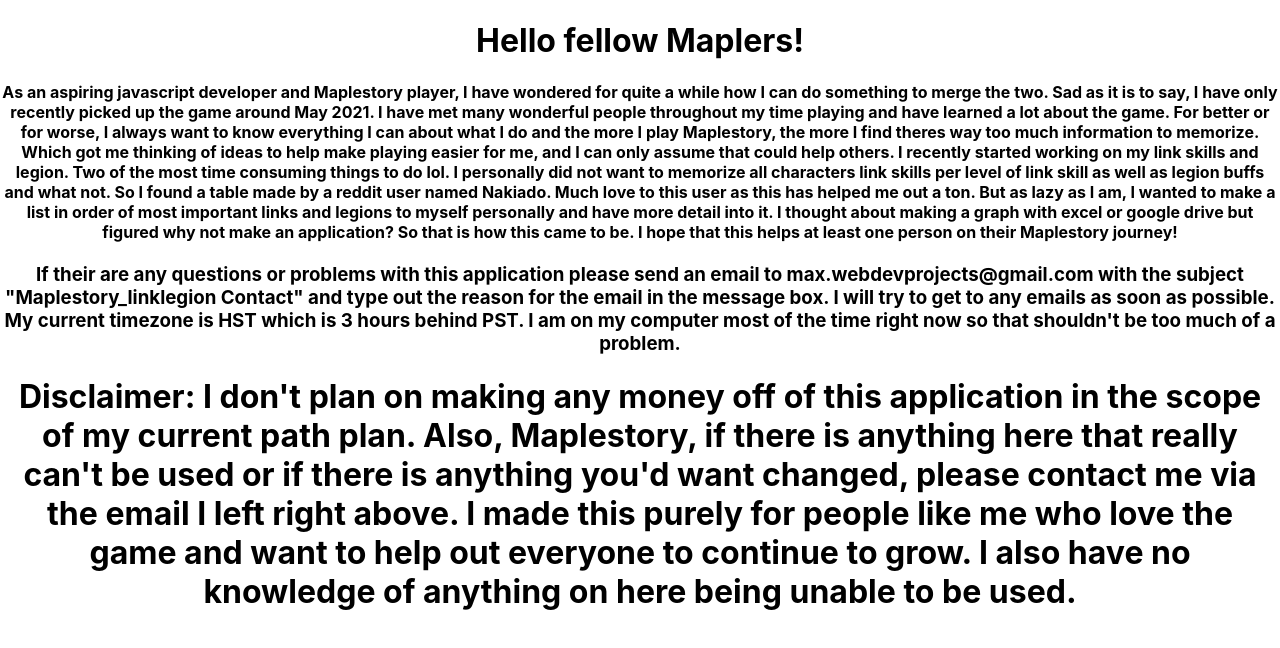
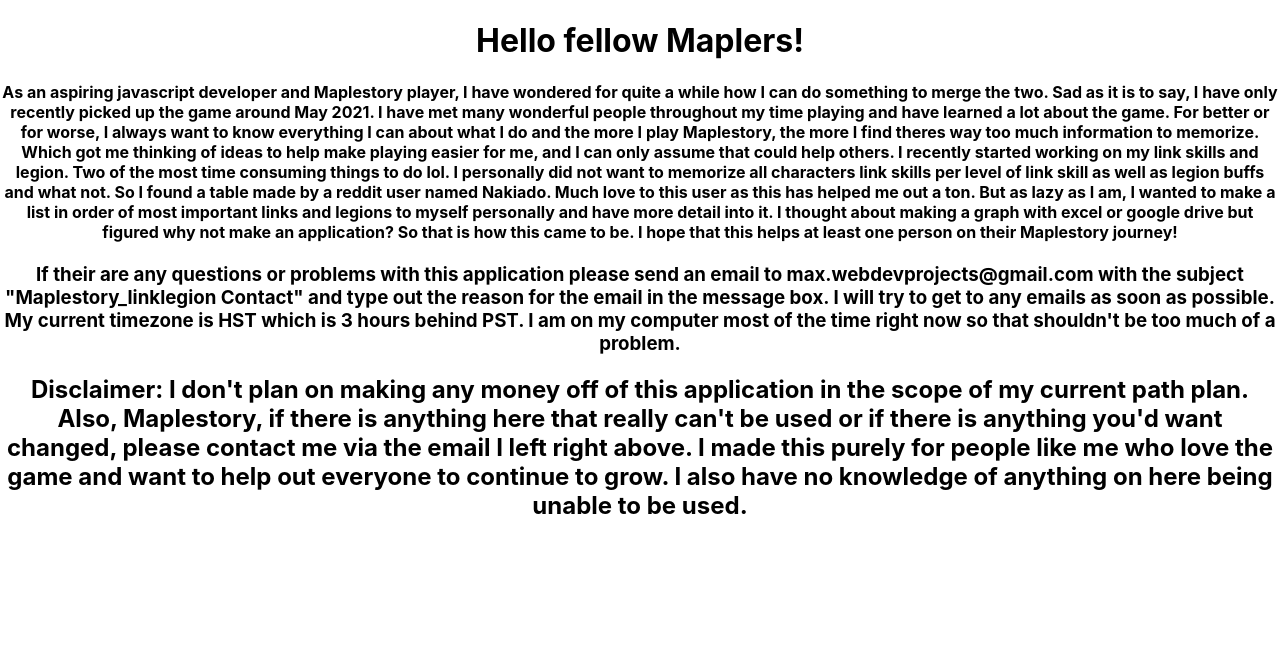
Before and after one commit to maxx-808/links-and-legions, a React (Create React App) app in the folder client/: page / in a window 1280 px wide. Shown: the top 648 px of the page. Built offline with nearby package versions, Linux system fonts and the light colour scheme.

Commit message:
added and started navbar

```diff
--- a/client/src/Pages/About.js
+++ b/client/src/Pages/About.js
@@ -23,7 +23,7 @@
         </li>
         <li>
           My username: my main is shiroyvki (fame me if you see me :D ill try to
-          do the same !xD)
+          do the same lul)
         </li>
         <li>Guild: kaiza</li>
         <li>Alliance: Champions</li>
--- a/client/src/Pages/Landing.js
+++ b/client/src/Pages/Landing.js
@@ -35,7 +35,7 @@
         current timezone is HST which is 3 hours behind PST. I am on my computer
         most of the time right now so that shouldn't be too much of a problem.
       </h3>
-      <h1>
+      <h2>
         Disclaimer: I don't plan on making any money off of this application in
         the scope of my current path plan. Also, Maplestory, if there is
         anything here that really can't be used or if there is anything you'd
@@ -43,7 +43,7 @@
         this purely for people like me who love the game and want to help out
         everyone to continue to grow. I also have no knowledge of anything on
         here being unable to be used.
-      </h1>
+      </h2>
     </div>
   );
 };
```
Also changed, not shown: client/src/Components/Navbar/Nav.js (added, +18 -0 lines), client/src/Components/Navbar/Nav.css (added).
